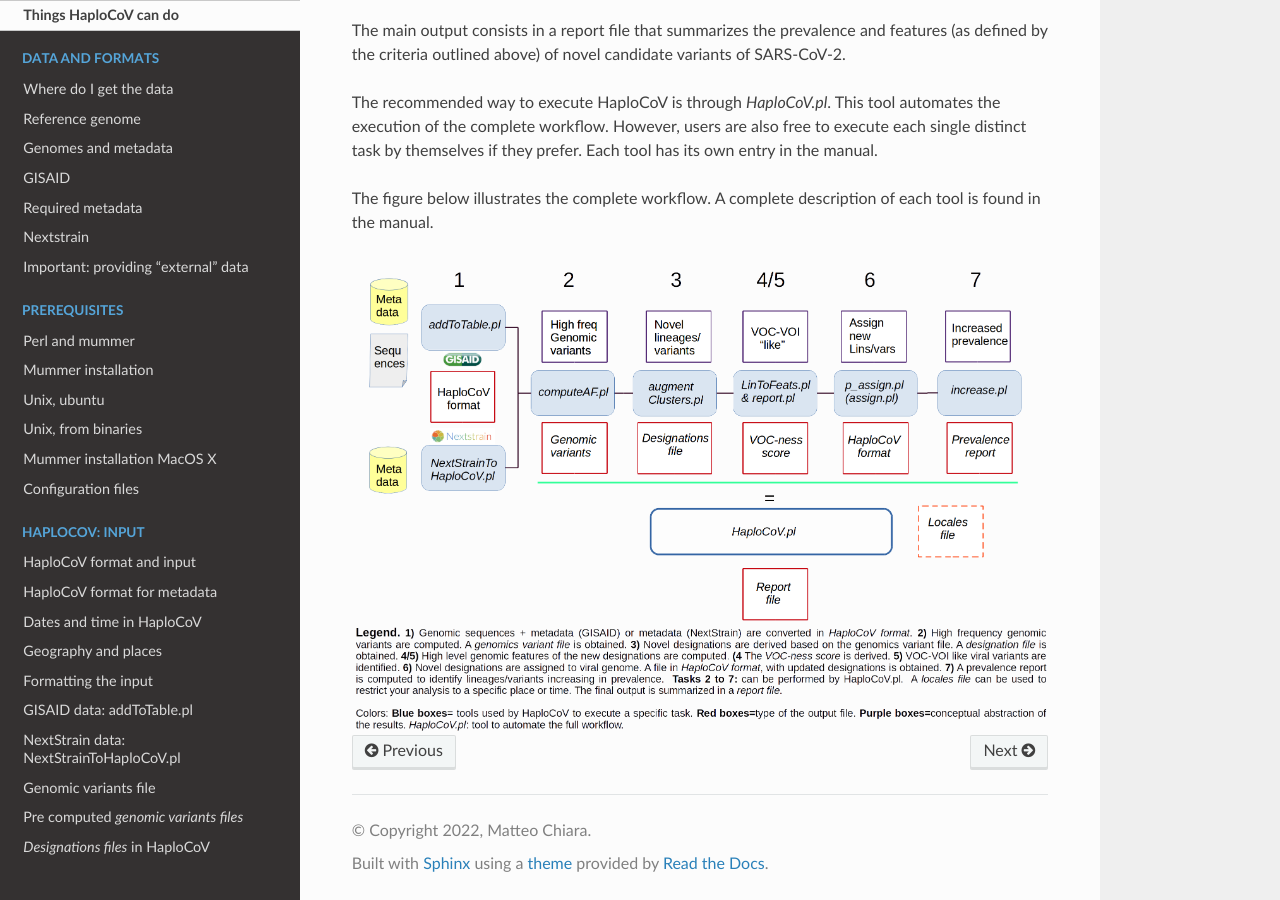
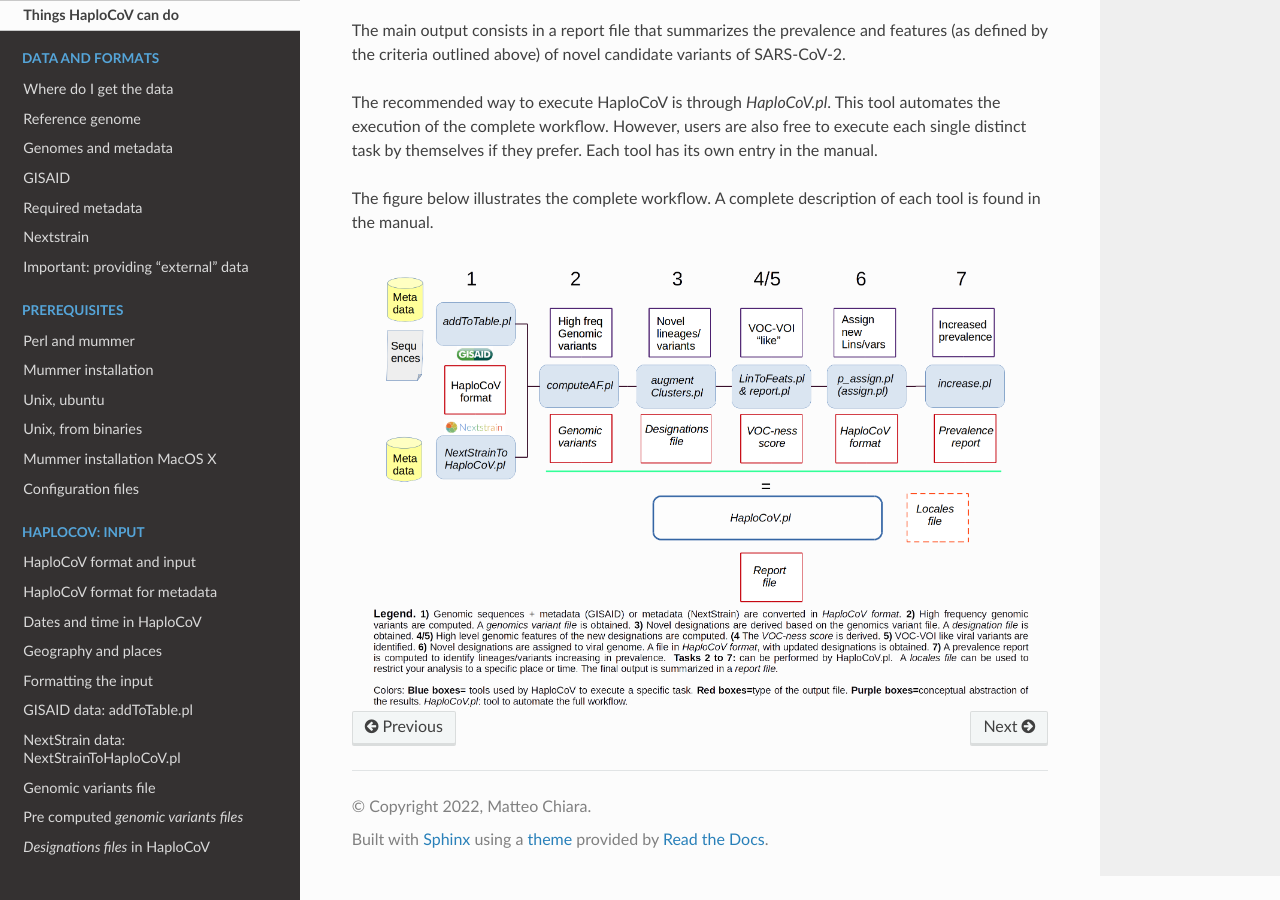
Before and after one commit to matteo14c/HaploCoV, a Sphinx documentation site: the page built from docs/source/intro.rst, in a window 1280 px wide and 900 px high, scrolled down 573 px. Built offline with Sphinx 7.4.7 and the Read the Docs theme 2.0.0, drawn with Linux system fonts in a browser that asks for light colours.

Commit message:
Update intro.rst

```diff
--- a/docs/source/intro.rst
+++ b/docs/source/intro.rst
@@ -22,3 +22,4 @@ The figure below illustrates the complete workflow. A complete description of ea
 
 .. figure:: _static/wf.png
    :align: center
+   :scale: 30%
```
